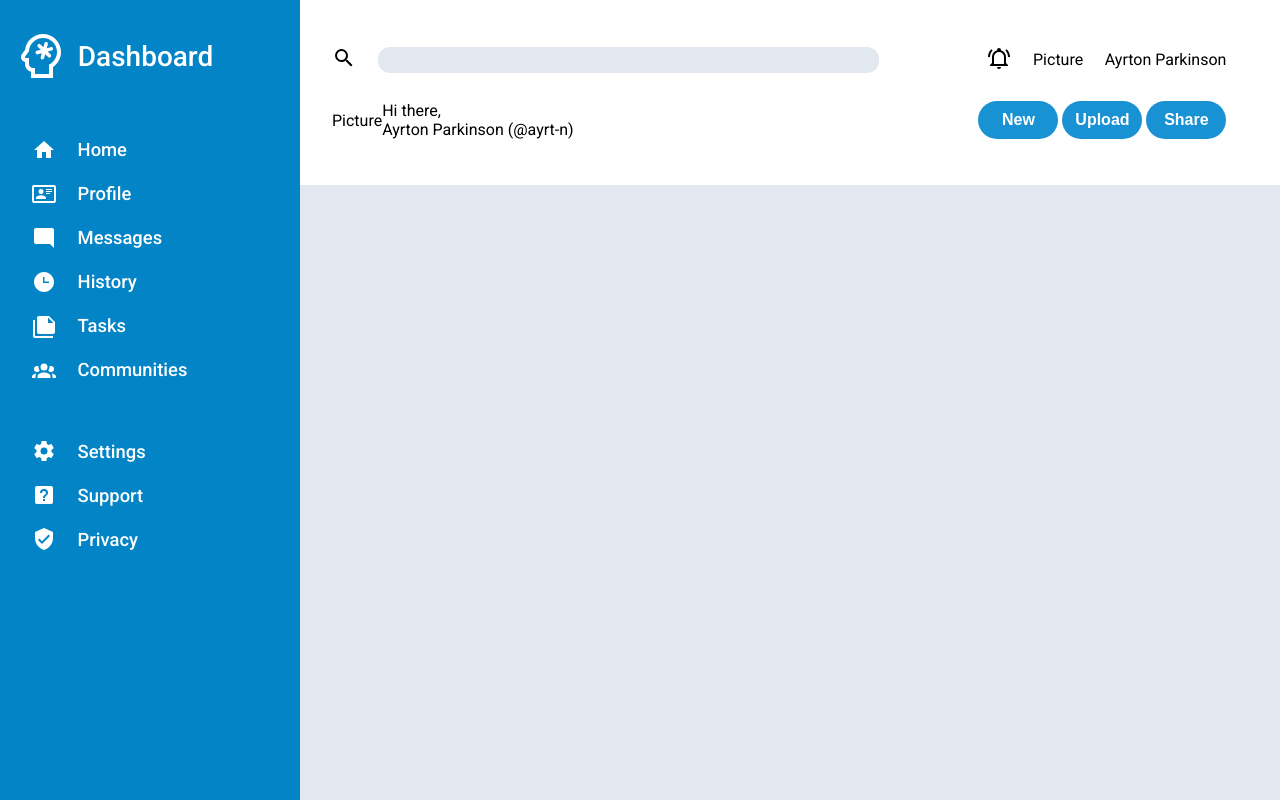
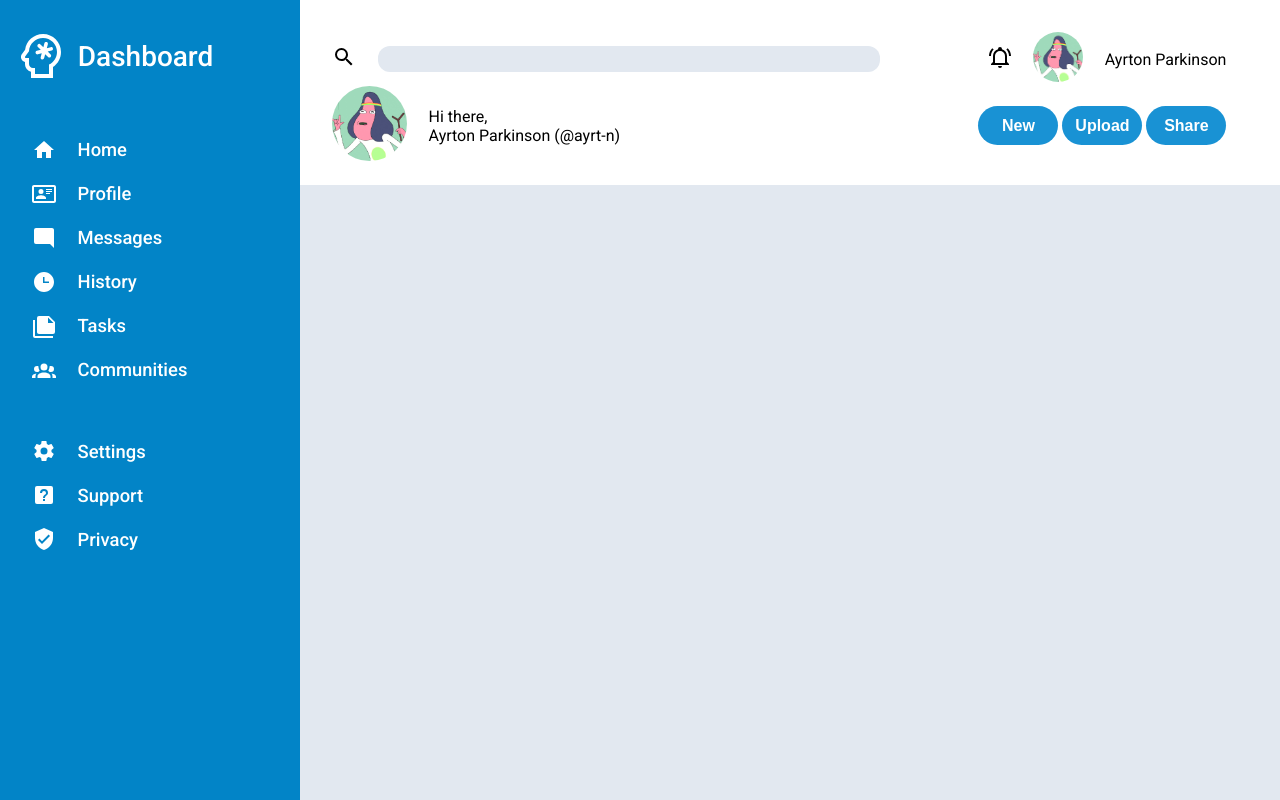
Before and after one commit to ayrt-n/odin-admin-dashboard, a plain HTML site: page index.html in a window 1280 px wide. Drawn offline with Linux system fonts and the light colour scheme.

Commit message:
Add profile pictures

```diff
--- a/index.html
+++ b/index.html
@@ -29,7 +29,7 @@
             </svg>
           </div>
           <div class="sub-head-item">
-            Picture
+            <img src="./images/profile-pic.png" alt="profile pic" class="profile medium">
           </div>
           <div class="sub-head-item">
             Ayrton Parkinson
@@ -38,8 +38,8 @@
 
         <div class="sub-header-container bottom-header">
           <div class="sub-head-item welcome">
-            <div>Picture</div>
-            <div>Hi there, <h1>Ayrton Parkinson (@ayrt-n)</h1></div>
+            <div class="sub-head-item"><img src="./images/profile-pic.png" alt="profile pic" class="profile large"></div>
+            <div class="sub-head-item">Hi there, <h1>Ayrton Parkinson (@ayrt-n)</h1></div>
           </div>
           <div class="sub-head-item">
             <button>New</button>
```
Also changed, not shown: images/profile-pic.png (added).
